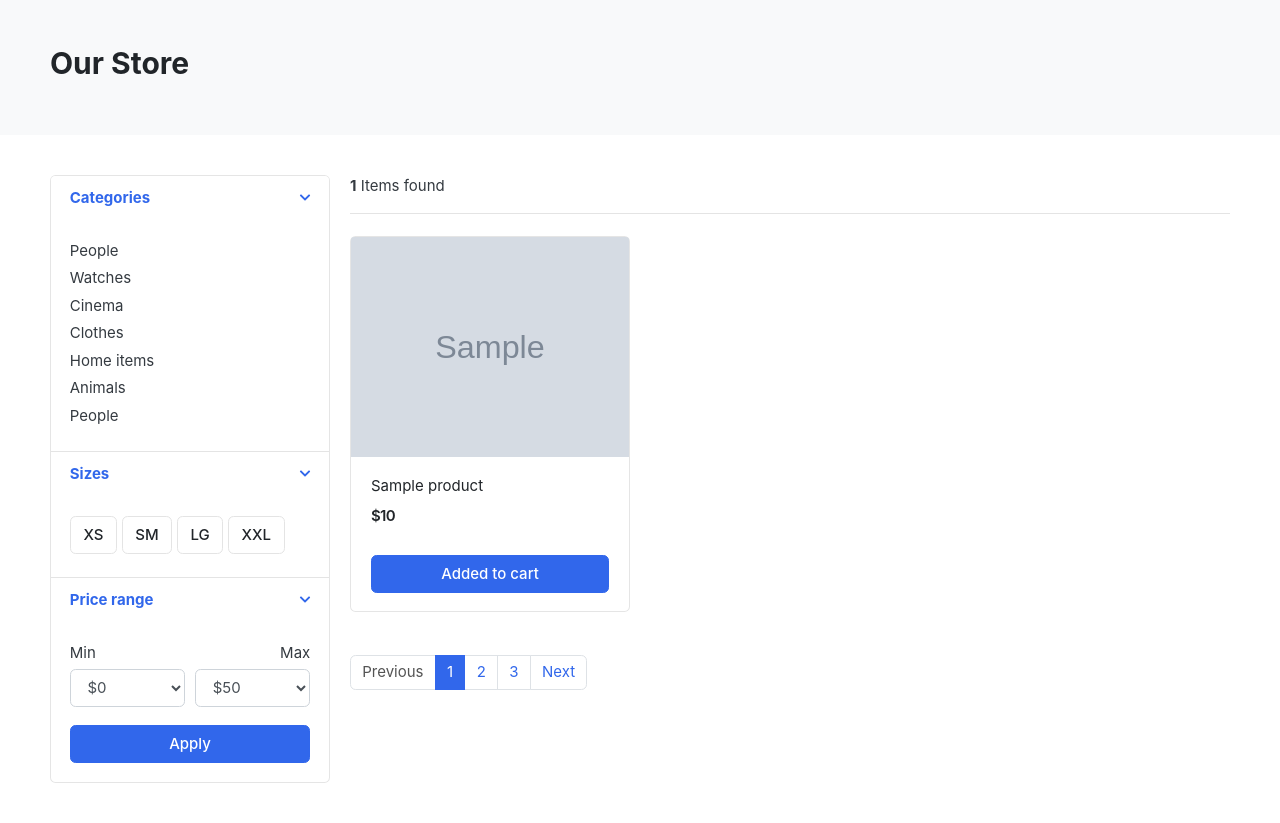
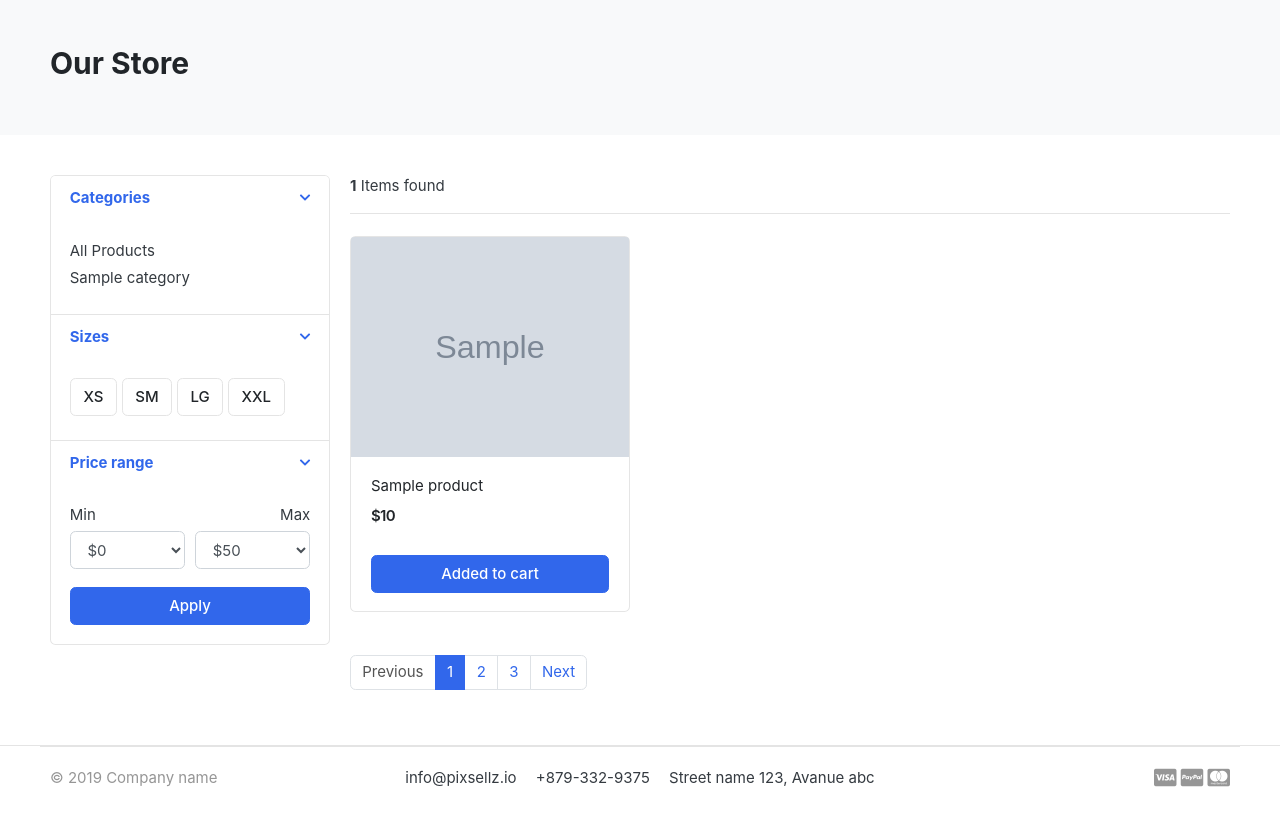
Before and after one commit to ar-alamin/ecommerce-in-django, a Django app: template src/templates/pages/store.html in a window 1280 px wide. Shown: the part 119-942 px from the top of the page. After the commit the page ends 906 px from the top, so only its background shows below. Run offline with Django 5.2, Linux system fonts and the light colour scheme; the template is opened without the code that fills it: most values are stand-ins (such as "Sample title", 1, 10 or a date in 2020); grey boxes marked "Sample" are stand-in pictures; some libraries are stand-ins or nearby versions; some web fonts are replaced.

Commit message:
display category on store page

```diff
--- a/src/templates/header.html
+++ b/src/templates/header.html
@@ -64,6 +64,9 @@
               <i class="fa fa-bars"></i> All category
             </button>
             <div class="dropdown-menu">
+              <a class="dropdown-item" href="{% url "store" %}"
+                      >All Products</a
+                    >
               {% for category in links %}
               <a class="dropdown-item" href="{{category.get_url}}"
                 >{{ category.category_name }}
--- a/src/templates/pages/store.html
+++ b/src/templates/pages/store.html
@@ -33,13 +33,18 @@
             <div class="filter-content collapse show" id="collapse_1" style="">
               <div class="card-body">
                 <ul class="list-menu">
-                  <li><a href="#">People </a></li>
-                  <li><a href="#">Watches </a></li>
-                  <li><a href="#">Cinema </a></li>
-                  <li><a href="#">Clothes </a></li>
-                  <li><a href="#">Home items </a></li>
-                  <li><a href="#">Animals</a></li>
-                  <li><a href="#">People </a></li>
+                  <li>
+                    <a href="{% url "store" %}"
+                      >All Products</a
+                    >
+                  </li>
+                  {% for category in links %}
+                  <li>
+                    <a href="{{category.get_url}}"
+                      >{{ category.category_name}}</a
+                    >
+                  </li>
+                  {% endfor %}
                 </ul>
               </div>
               <!-- card-body.// -->
```
